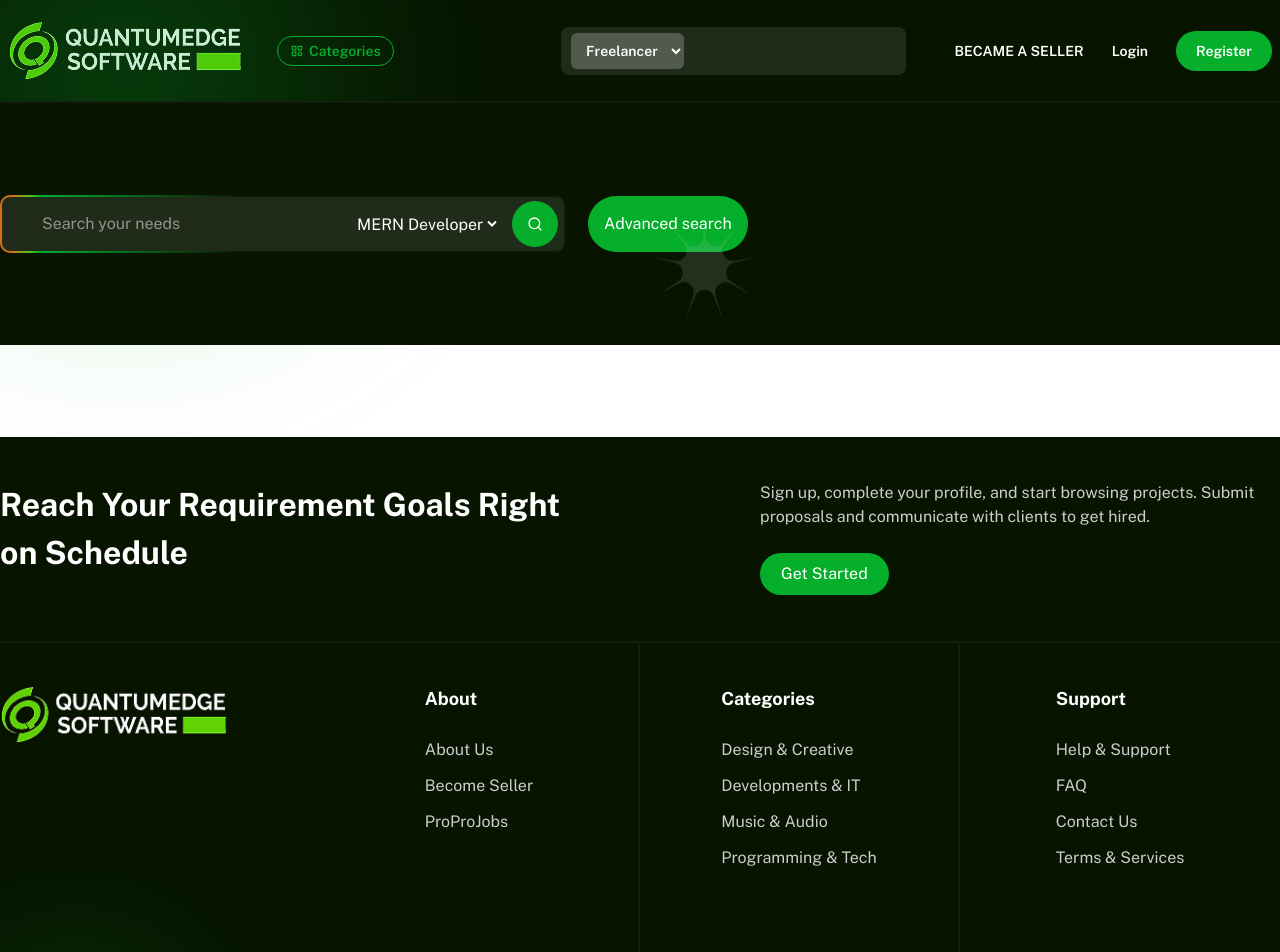
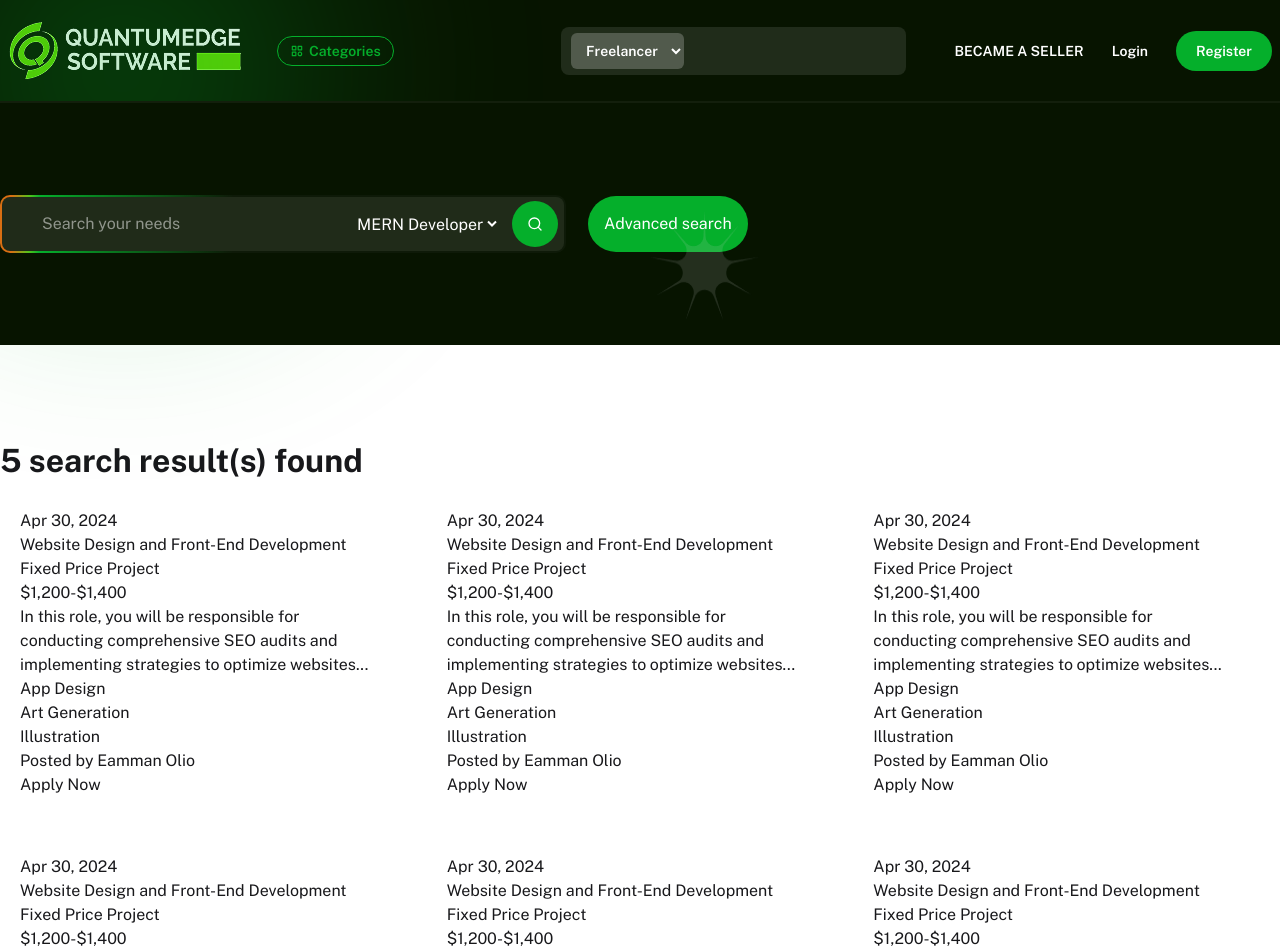
Before and after one commit to arafat22184/Quantumedge-Software-Frontend, a React (Vite) app: page / in a window 1280 px wide. Shown: the top 952 px of the page. Built offline with nearby package versions, Linux system fonts and the light colour scheme.

Commit message:
added Projects component to the Landing page

```diff
--- /dev/null
+++ b/src/components/ProjectCard.jsx
@@ -0,0 +1,29 @@
+import React from "react";
+
+const ProjectCard = () => {
+  return (
+    <div className="pt-6 pb-8.5 pl-5 pr-10">
+      <p>Apr 30, 2024</p>
+      <h2>Website Design and Front-End Development</h2>
+      <div>
+        <p>Fixed Price Project</p>
+        <p>$1,200-$1,400</p>
+      </div>
+      <p>
+        In this role, you will be responsible for conducting comprehensive SEO
+        audits and implementing strategies to optimize websites...
+      </p>
+
+      {/* details */}
+      <div>
+        <p>App Design</p>
+        <p>Art Generation</p>
+        <p>Illustration</p>
+      </div>
+      <p>Posted by Eamman Olio</p>
+      <button>Apply Now</button>
+    </div>
+  );
+};
+
+export default ProjectCard;
--- /dev/null
+++ b/src/components/Projects.jsx
@@ -0,0 +1,19 @@
+import React from "react";
+import ProjectCard from "./ProjectCard";
+
+const Projects = () => {
+  const allProjects = [1, 2, 3, 4, 5, 6];
+  return (
+    <section className="mb-15.5 max-w-[1440px] mx-auto">
+      <h1 className="font-bold text-[32px]">5 search result(s) found</h1>
+
+      <div className="grid grid-cols-3">
+        {allProjects.map((project) => (
+          <ProjectCard key={project}></ProjectCard>
+        ))}
+      </div>
+    </section>
+  );
+};
+
+export default Projects;
--- a/src/pages/home/Home.jsx
+++ b/src/pages/home/Home.jsx
@@ -1,10 +1,12 @@
 import React from "react";
 import Banner from "../../components/Banner";
+import Projects from "../../components/Projects";
 
 const Home = () => {
   return (
     <div>
       <Banner></Banner>
+      <Projects></Projects>
     </div>
   );
 };
```
